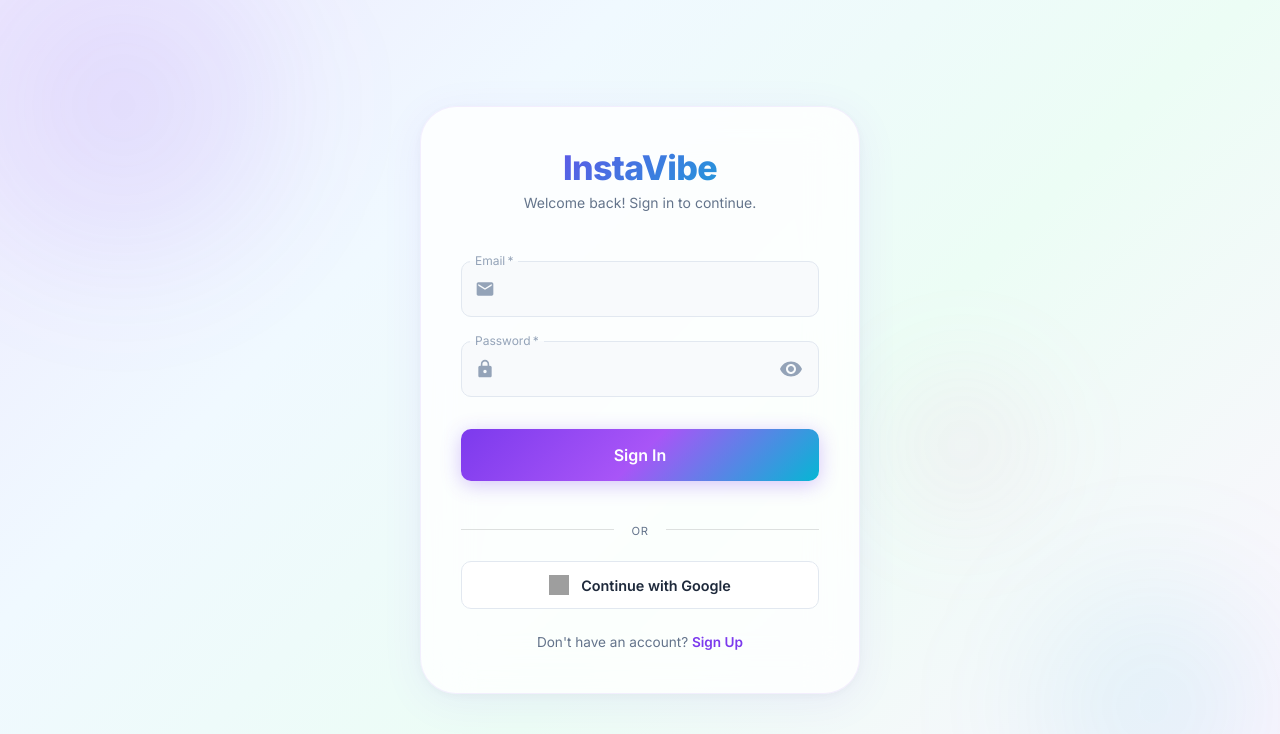
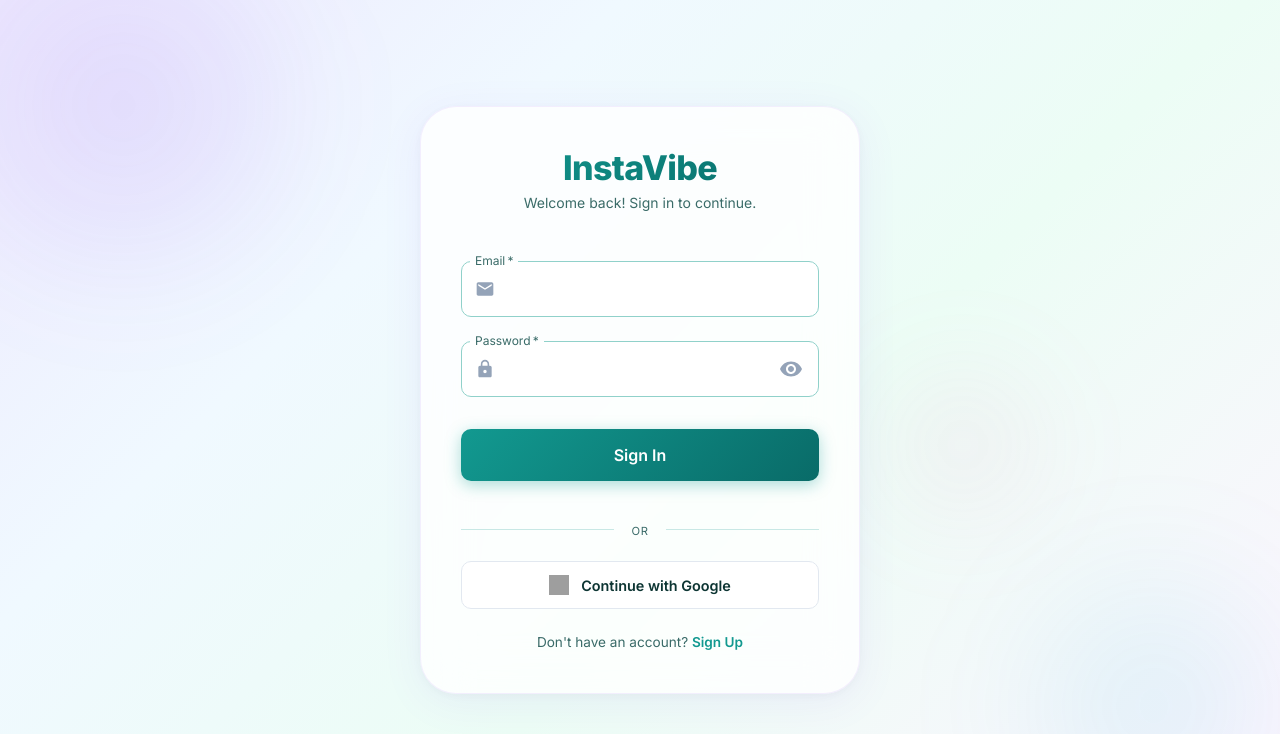
Before and after one commit to shirmandel/Web-Final-Project, a React (Vite) app in the folder Client/: page /login in a window 1280 px wide. Shown: the top 734 px of the page. Built offline with nearby package versions, Linux system fonts and the light colour scheme; no server answers; grey boxes are pictures that could not be loaded.

Commit message:
change theme

```diff
--- a/Client/src/App.tsx
+++ b/Client/src/App.tsx
@@ -14,7 +14,7 @@ const AppContent: React.FC = () => {
   const { isAuthenticated } = useAuth();
 
   return (
-    <Box sx={{ minHeight: "100vh", bgcolor: "background.default" }}>
+    <Box sx={{ minHeight: "100vh", bgcolor: "background.paper" }}>
       {isAuthenticated && <Navbar />}
       <Routes>
         <Route
--- a/Client/src/components/Navbar.tsx
+++ b/Client/src/components/Navbar.tsx
@@ -51,14 +51,14 @@ const Navbar: React.FC = () => {
         <Typography
           variant="h5"
           onClick={() => navigate("/")}
-          sx={{
+          sx={(theme) => ({
             cursor: "pointer",
-            background: "linear-gradient(135deg, #E040FB, #00E5FF)",
+            background: `${theme.palette.primary.contrastText}`,
             WebkitBackgroundClip: "text",
             WebkitTextFillColor: "transparent",
             fontWeight: 800,
             letterSpacing: -0.5,
-          }}
+          })}
         >
           InstaVibe
         </Typography>
@@ -67,7 +67,9 @@ const Navbar: React.FC = () => {
           <Tooltip title="Home">
             <IconButton
               onClick={() => navigate("/")}
-              sx={{ color: isActive("/") ? "primary.main" : "text.secondary" }}
+              sx={{
+                color: isActive("/") ? "primary.main" : "primary.contrastText",
+              }}
             >
               <HomeIcon />
             </IconButton>
@@ -77,7 +79,9 @@ const Navbar: React.FC = () => {
             <IconButton
               onClick={() => navigate("/search")}
               sx={{
-                color: isActive("/search") ? "primary.main" : "text.secondary",
+                color: isActive("/search")
+                  ? "primary.main"
+                  : "primary.contrastText",
               }}
             >
               <SearchIcon />
@@ -88,7 +92,9 @@ const Navbar: React.FC = () => {
             <IconButton
               onClick={() => navigate("/create")}
               sx={{
-                color: isActive("/create") ? "primary.main" : "text.secondary",
+                color: isActive("/create")
+                  ? "primary.main"
+                  : "primary.contrastText",
               }}
             >
               <AddIcon />
@@ -101,7 +107,7 @@ const Navbar: React.FC = () => {
               sx={{
                 color: isActive("/my-posts")
                   ? "primary.main"
-                  : "text.secondary",
+                  : "primary.contrastText",
               }}
             >
               <PersonIcon />
@@ -125,7 +131,10 @@ const Navbar: React.FC = () => {
           </Tooltip>
 
           <Tooltip title="Logout">
-            <IconButton onClick={handleLogout} sx={{ color: "text.secondary" }}>
+            <IconButton
+              onClick={handleLogout}
+              sx={{ color: "primary.contrastText" }}
+            >
               <LogoutIcon />
             </IconButton>
           </Tooltip>
--- a/Client/src/components/PostCard.tsx
+++ b/Client/src/components/PostCard.tsx
@@ -140,7 +140,7 @@ const PostCard: React.FC<PostCardProps> = ({ post, onDelete }) => {
         <IconButton
           onClick={handleLike}
           sx={{
-            color: liked ? "#FF1744" : "text.secondary",
+            color: liked ? "primary.dark" : "text.secondary",
             transition: "all 0.2s ease",
             "&:hover": { transform: "scale(1.2)" },
           }}
--- a/Client/src/pages/EditPostPage.tsx
+++ b/Client/src/pages/EditPostPage.tsx
@@ -99,7 +99,7 @@ const EditPostPage: React.FC = () => {
       <Paper
         sx={{
           p: 3,
-          background: "rgba(218, 218, 237, 0.8)",
+          background: "background.paper",
           backdropFilter: "blur(20px)",
         }}
       >
--- a/Client/src/pages/LoginPage.tsx
+++ b/Client/src/pages/LoginPage.tsx
@@ -135,15 +135,15 @@ const LoginPage: React.FC = () => {
         <Typography
           variant="h4"
           textAlign="center"
-          sx={{
+          sx={(theme) => ({
             mb: 0.5,
-            background: "linear-gradient(135deg, #7C3AED 0%, #06B6D4 100%)",
+            background: `linear-gradient(135deg, ${theme.palette.primary.main} 0%, ${theme.palette.primary.dark} 100%)`,
             WebkitBackgroundClip: "text",
             WebkitTextFillColor: "transparent",
             fontWeight: 800,
             fontSize: { xs: "1.75rem", sm: "2.125rem" },
             letterSpacing: "-0.02em",
-          }}
+          })}
         >
           InstaVibe
         </Typography>
@@ -298,7 +298,7 @@ const LoginPage: React.FC = () => {
             component="span"
             onClick={() => navigate("/register")}
             sx={{
-              color: "#7C3AED",
+              color: "primary.main",
               cursor: "pointer",
               fontWeight: 600,
               "&:hover": {
--- a/Client/src/pages/RegisterPage.tsx
+++ b/Client/src/pages/RegisterPage.tsx
@@ -149,15 +149,15 @@ const RegisterPage: React.FC = () => {
         <Typography
           variant="h4"
           textAlign="center"
-          sx={{
+          sx={(theme) => ({
             mb: 0.5,
-            background: "linear-gradient(135deg, #7C3AED 0%, #06B6D4 100%)",
+            background: `linear-gradient(135deg, ${theme.palette.primary.main} 0%, ${theme.palette.primary.dark} 100%)`,
             WebkitBackgroundClip: "text",
             WebkitTextFillColor: "transparent",
             fontWeight: 800,
             fontSize: { xs: "1.75rem", sm: "2.125rem" },
             letterSpacing: "-0.02em",
-          }}
+          })}
         >
           InstaVibe
         </Typography>
@@ -371,7 +371,7 @@ const RegisterPage: React.FC = () => {
             component="span"
             onClick={() => navigate("/login")}
             sx={{
-              color: "#7C3AED",
+              color: "primary.main",
               cursor: "pointer",
               fontWeight: 600,
               "&:hover": {
--- a/Client/src/theme.ts
+++ b/Client/src/theme.ts
@@ -1,29 +1,43 @@
 import { createTheme } from "@mui/material/styles";
+
+// Palette
+// #FFFBDE – warm cream     → page background
+// #90D1CA – soft teal      → primary light
+// #129990 – medium teal    → primary main
+// #096B68 – deep teal      → primary dark
 
 const theme = createTheme({
   palette: {
     mode: "light",
     primary: {
-      main: "#7C3AED",
-      light: "#A78BFA",
-      dark: "#5B21B6",
+      main: "#129990",
+      light: "#90D1CA",
+      dark: "#096B68",
+      contrastText: "#FFFFFF",
     },
     secondary: {
-      main: "#06B6D4",
-      light: "#22D3EE",
-      dark: "#0891B2",
+      main: "#096B68",
+      light: "#129990",
+      dark: "#064845",
+      contrastText: "#FFFFFF",
+    },
+    warning: {
+      main: "#90D1CA",
+      light: "#B8E5E1",
+      dark: "#129990",
+    },
+    error: {
+      main: "#D32F2F",
     },
     background: {
-      default: "#F8FAFC",
+      default: "#FFFBDE",
       paper: "#FFFFFF",
     },
     text: {
-      primary: "#1E293B",
-      secondary: "#64748B",
+      primary: "#0D3533",
+      secondary: "#3A6B68",
     },
-    error: {
-      main: "#EF4444",
-    },
+    divider: "#C8E8E5",
   },
   typography: {
     fontFamily:
@@ -47,23 +61,23 @@ const theme = createTheme({
       styleOverrides: {
         root: {
           "& .MuiOutlinedInput-root": {
-            backgroundColor: "#F8FAFC",
+            backgroundColor: "#FFFFFF",
             borderRadius: 10,
             "& fieldset": {
-              borderColor: "#E2E8F0",
+              borderColor: "#90D1CA",
             },
             "&:hover fieldset": {
-              borderColor: "#A78BFA",
+              borderColor: "#129990",
             },
             "&.Mui-focused fieldset": {
-              borderColor: "#7C3AED",
+              borderColor: "#096B68",
             },
           },
           "& .MuiInputLabel-root": {
-            color: "#94A3B8",
+            color: "#3A6B68",
           },
           "& .MuiInputLabel-root.Mui-focused": {
-            color: "#7C3AED",
+            color: "#096B68",
           },
         },
       },
@@ -72,15 +86,42 @@ const theme = createTheme({
       styleOverrides: {
         containedPrimary: {
           background:
-            "linear-gradient(135deg, #7C3AED 0%, #A855F7 50%, #06B6D4 100%)",
-          boxShadow: "0 4px 20px rgba(124, 58, 237, 0.3)",
+            "linear-gradient(135deg, #129990 0%, #096B68 100%)",
+          boxShadow: "0 4px 16px rgba(18, 153, 144, 0.35)",
           borderRadius: 10,
           color: "#FFFFFF",
           "&:hover": {
             background:
-              "linear-gradient(135deg, #6D28D9 0%, #9333EA 50%, #0891B2 100%)",
-            boxShadow: "0 6px 28px rgba(124, 58, 237, 0.45)",
+              "linear-gradient(135deg, #096B68 0%, #064845 100%)",
+            boxShadow: "0 6px 24px rgba(18, 153, 144, 0.45)",
           },
+        },
+        containedSecondary: {
+          background: "#096B68",
+          boxShadow: "0 4px 16px rgba(9, 107, 104, 0.35)",
+          borderRadius: 10,
+          color: "#FFFFFF",
+          "&:hover": {
+            background: "#064845",
+            boxShadow: "0 6px 24px rgba(9, 107, 104, 0.45)",
+          },
+        },
+      },
+    },
+    MuiAppBar: {
+      styleOverrides: {
+        root: {
+          background: "linear-gradient(135deg, #129990 0%, #096B68 100%)",
+          color: "#FFFFFF",
+          boxShadow: "0 2px 12px rgba(18, 153, 144, 0.3)",
+        },
+      },
+    },
+    MuiCard: {
+      styleOverrides: {
+        root: {
+          backgroundColor: "#FFFFFF",
+          border: "1px solid #C8E8E5",
         },
       },
     },
@@ -94,8 +135,8 @@ const theme = createTheme({
     MuiAlert: {
       styleOverrides: {
         standardError: {
-          backgroundColor: "#FEF2F2",
-          color: "#DC2626",
+          backgroundColor: "#FFE8E8",
+          color: "#D32F2F",
           borderRadius: 10,
         },
       },
@@ -103,7 +144,14 @@ const theme = createTheme({
     MuiDivider: {
       styleOverrides: {
         root: {
-          borderColor: "#E2E8F0",
+          borderColor: "#C8E8E5",
+        },
+      },
+    },
+    MuiChip: {
+      styleOverrides: {
+        root: {
+          borderColor: "#90D1CA",
         },
       },
     },
```
Also changed, not shown: Client/src/pages/FeedPage.tsx (+21 -16 lines).
